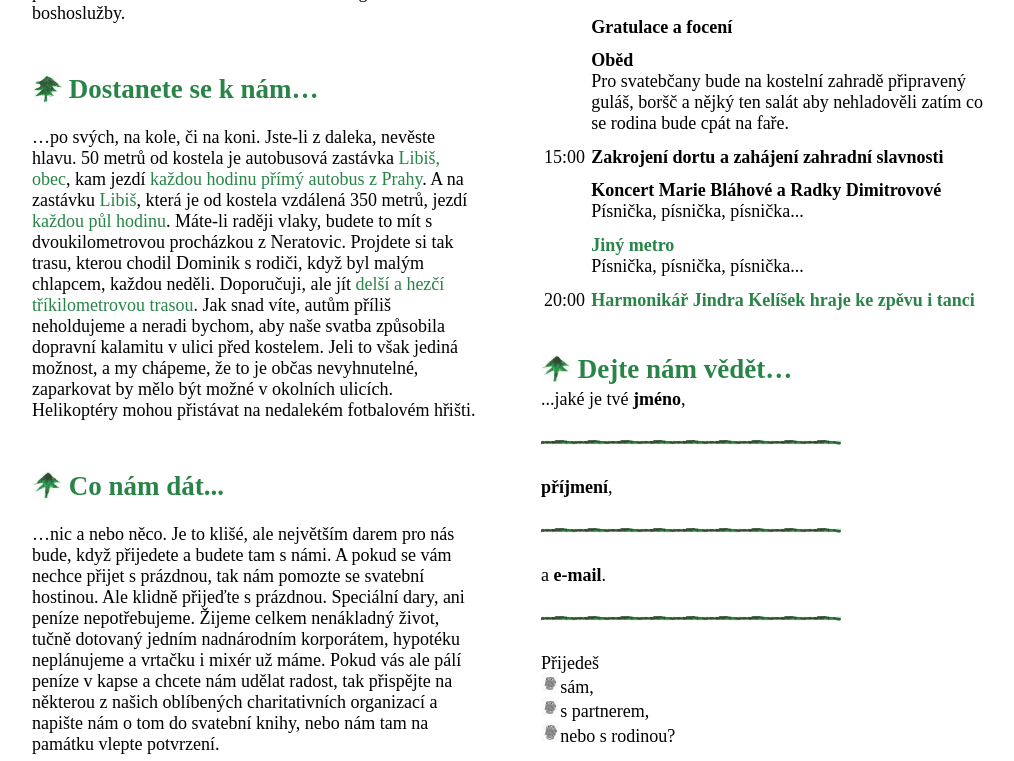
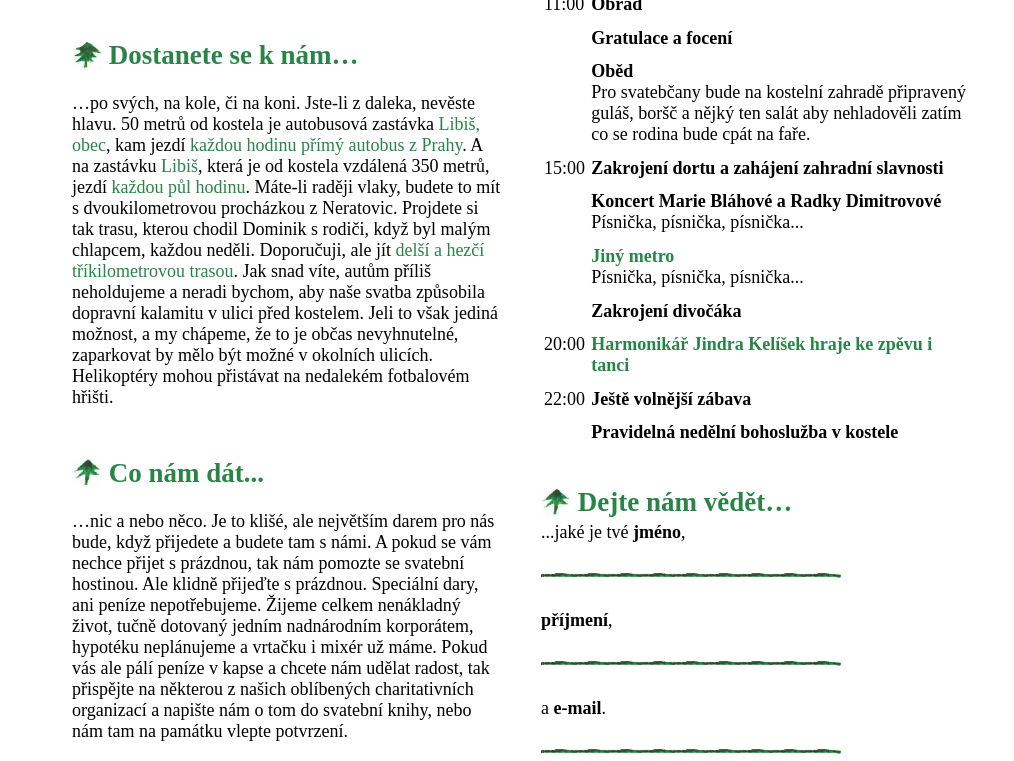
Before and after one commit to DNepovim/svatbavestodole, a Next.js app: page / in a window 1280 px wide. Shown: the part 728-1489 px from the top of the page, without its empty margins (108-1122 px from the left). Built offline with nearby package versions, Linux system fonts and the light colour scheme.

Commit message:
Update harm

```diff
--- a/pages/index.tsx
+++ b/pages/index.tsx
@@ -97,8 +97,19 @@ const plan = [
     description: "Písnička, písnička, písnička...",
   },
   {
+    title: "Zakrojení divočáka"
+  },
+  {
     startTime: 20,
     title: <A href="https://harmonikar.net/" targetBlank>Harmonikář Jindra Kelíšek hraje ke zpěvu i tanci</A>
+  },
+  {
+    startTime: 22,
+    title: "Ještě volnější zábava"
+  },
+  {
+    startTitle: 9.5,
+    title: "Pravidelná nedělní bohoslužba v kostele"
   }
 ]
 
@@ -130,7 +141,7 @@ const Column: React.FC<{span?: 1 | 2 | 3 | 4}> = ({children}) => (
     css={css`
       display: inline-block;
       width: 100%;
-      max-width: 450px;
+      max-width: 430px;
       margin: 0 auto;`}
     >
       {children}
@@ -141,23 +152,18 @@ const Section: React.FC<{title?: string}> = ({children, title}) => {
   return (
     <section
       css={css`
-        max-width: 500px;
+        max-width: 460px;
         margin: 0 auto;
-        padding: 25px;
+        padding: 15px;
 
-        @media (min-width: 1000px) {
-          max-width: 1000px;
+        @media (min-width: 920px) {
+          max-width: 920px;
           column-count: 2;
         }
 
-        @media (min-width: 1500px) {
-          max-width: 1500px;
+        @media (min-width: 1380px) {
+          max-width: 1380px;
           column-count: 3;
-        }
-
-        @media (min-width: 2000px) {
-          max-width: 2000px;
-          column-count: 4;
         }
       `}
     >
```
